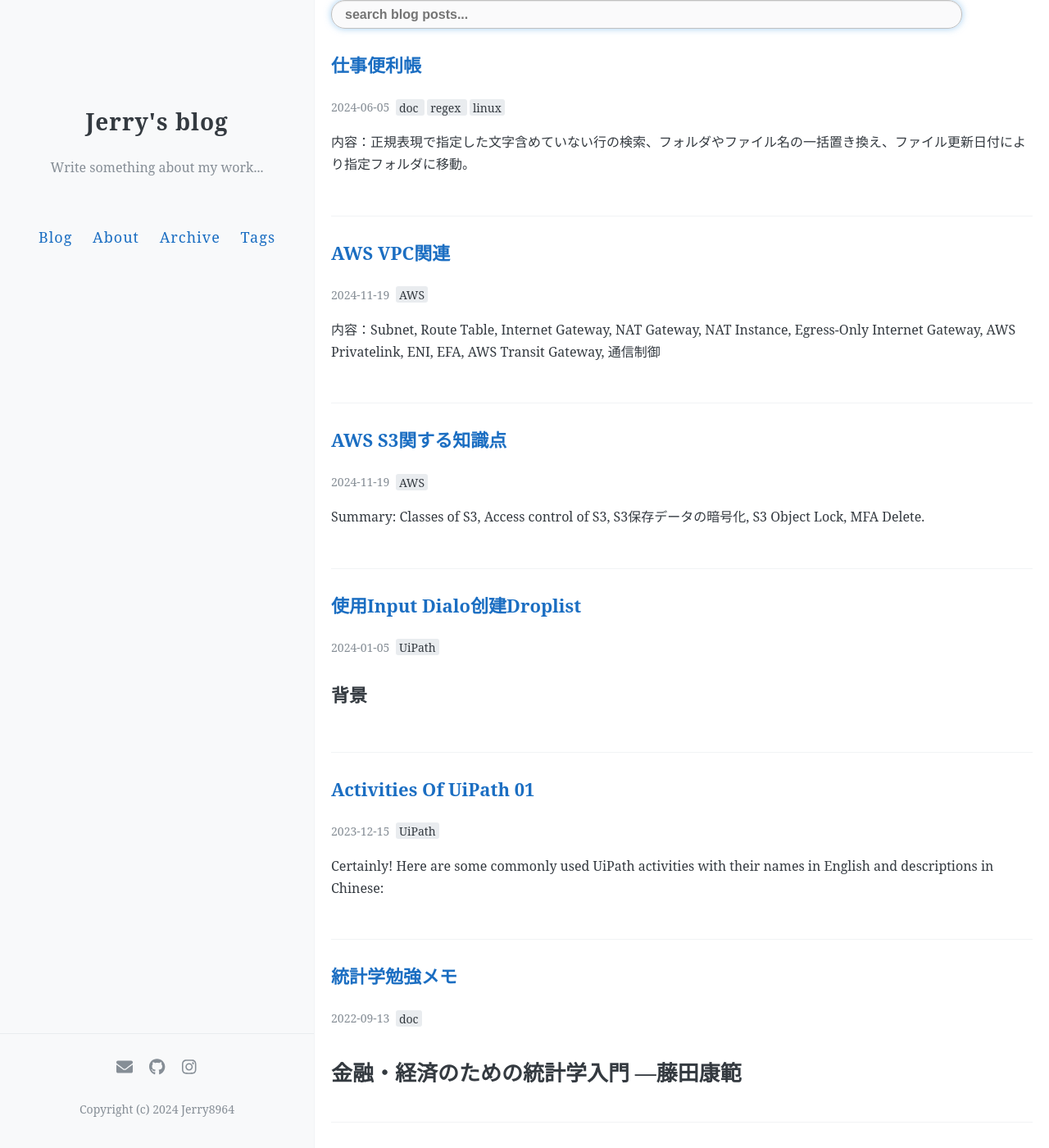
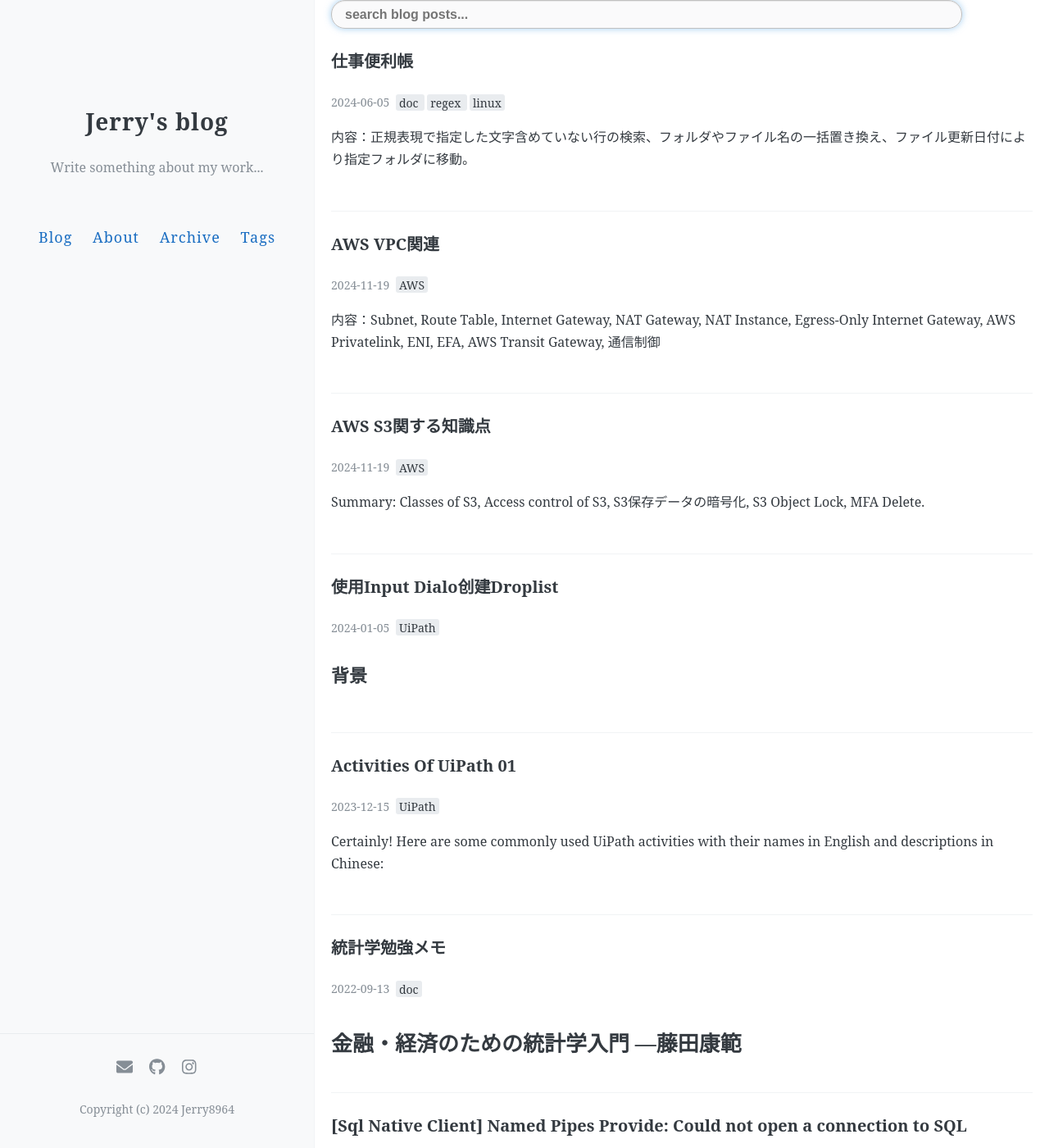
Before and after one commit to jerry8964/jerry8964.github.io, a Jekyll site: the page built from index.html, in a window 1280 px wide and 1400 px high. Shown: the whole window at 82% size. Built offline with Jekyll 4.4.1, drawn with Linux system fonts in a browser that asks for light colours; the list of posts is cut into pages by our own code; comment, search, counter and statistics services are not loaded.

Commit message:
modified:   index.html 	modified:   style.scss

```diff
--- a/index.html
+++ b/index.html
@@ -44,9 +44,9 @@ layout: default
     {% if post.pinned==true %}
       <article class="post pinned">
         <div  class="meta">
-          <h2>
+          <h3>
             <span title="pinned"><i data-feather="anchor"></i></span><a href="{{ site.baseurl }}{{ post.url }}">{{ post.title }}</a>
-          </h2>
+          </h3>
           <span class="date">
             {{ post.date | date: "%Y-%m-%d" }}
           </span>
@@ -81,9 +81,9 @@ layout: default
   {% for post in paginator.posts %}
     {% unless post.pinned %}
     <article class="post">
-      <h2>
+      <h3>
         <a href="{{ site.baseurl }}{{ post.url }}">{{ post.title }}</a>
-      </h2>
+      </h3>
 
       <div clsss="meta">
         <span class="date">
--- a/style.scss
+++ b/style.scss
@@ -59,6 +59,9 @@ h2 {
 
 h3 {
   font-size: 20px;
+  a {
+    color: inherit
+  }
 }
 
 h4 {
```
